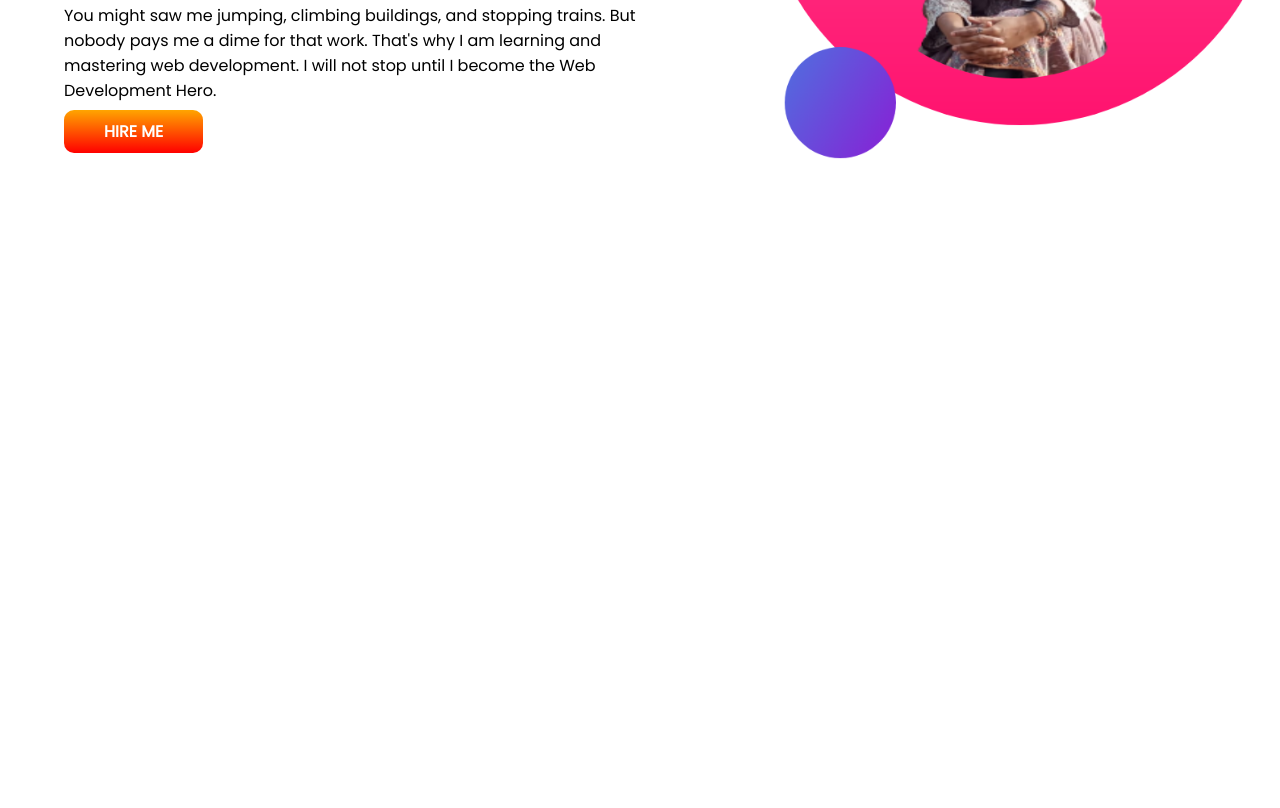
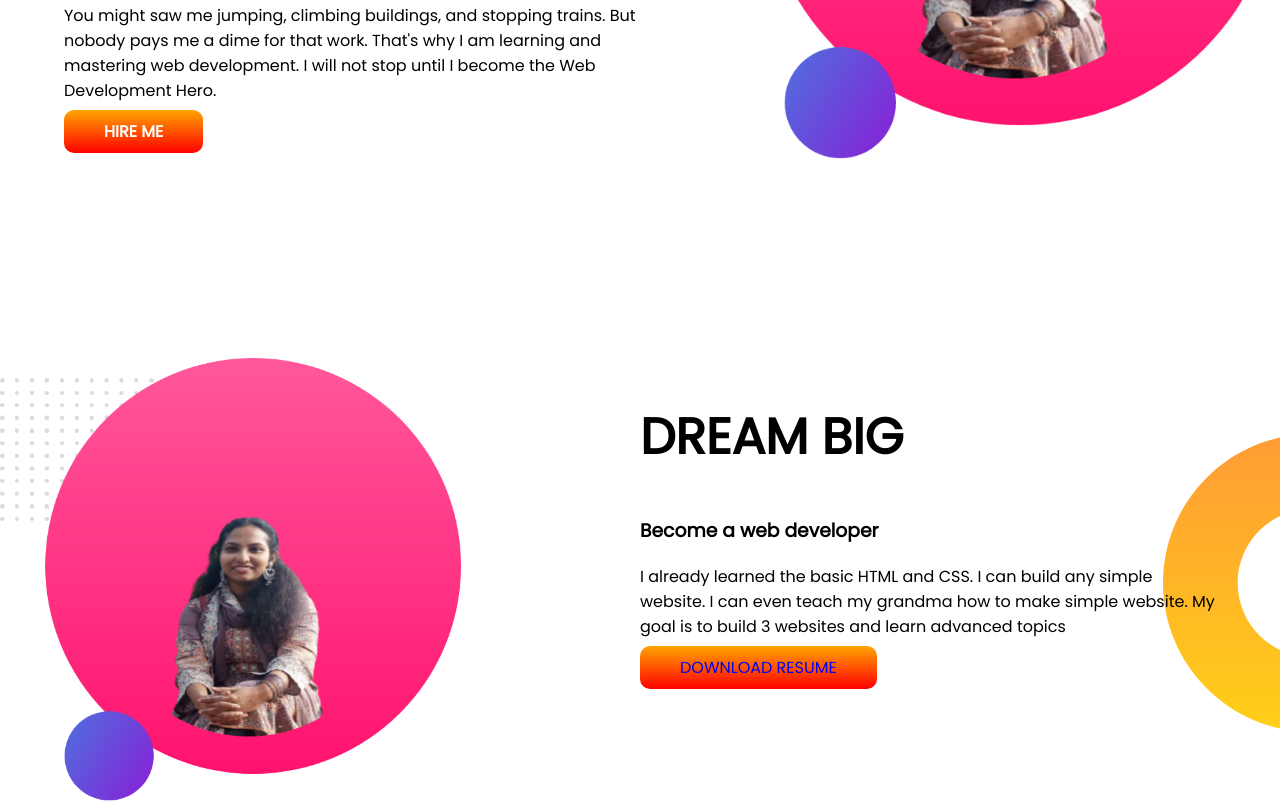
Before and after one commit to Rashidaakter1/developer-portfolio, a plain HTML site: page index.html in a window 1280 px wide. Shown: the part 394-1202 px from the top of the page. Before the commit the page ends 800 px from the top, so only its background shows below. Drawn offline with Linux system fonts and the light colour scheme.

Commit message:
dream-big

```diff
--- a/index.html
+++ b/index.html
@@ -26,6 +26,22 @@
         </div>
 
     </section>
+    <section class="dream-big">
+
+        <div class="half-width">
+            <img src="images/rashida-dev.png" alt="">
+        </div>
+        <div class="half-width">
+            <h1>DREAM BIG</h1>
+            <h3>Become a web developer
+            </h3>
+            <p>
+                I already learned the basic HTML and CSS. I can build any simple website. I can even teach my grandma how to make simple website. My goal is to build 3 websites and learn advanced topics
+            </p>
+            <a class="cv" href="CV.docx">DOWNLOAD RESUME</a>
+        </div>
+
+    </section>
 
 </body>
 </html>
--- a/style.css
+++ b/style.css
@@ -38,3 +38,23 @@ section{
     background-image: url(images/top-banner.png);
     background-repeat: no-repeat;
 }
+.dream-big{
+    display: flex;
+    margin-top: 15%;
+    background-image: url(images/dream-bg.png);
+    background-repeat: no-repeat;
+    background-position: right;
+}
+.half-width{
+    width: 50%;
+    padding-right: 5%;
+}
+.half-width img{
+    width: 80%;
+}
+.cv{
+    text-decoration:none ;
+    background-image: linear-gradient(orange,red);
+    padding: 10px 40px;
+    border-radius: 10px;
+}
```
Also changed, not shown: 1 other file.
